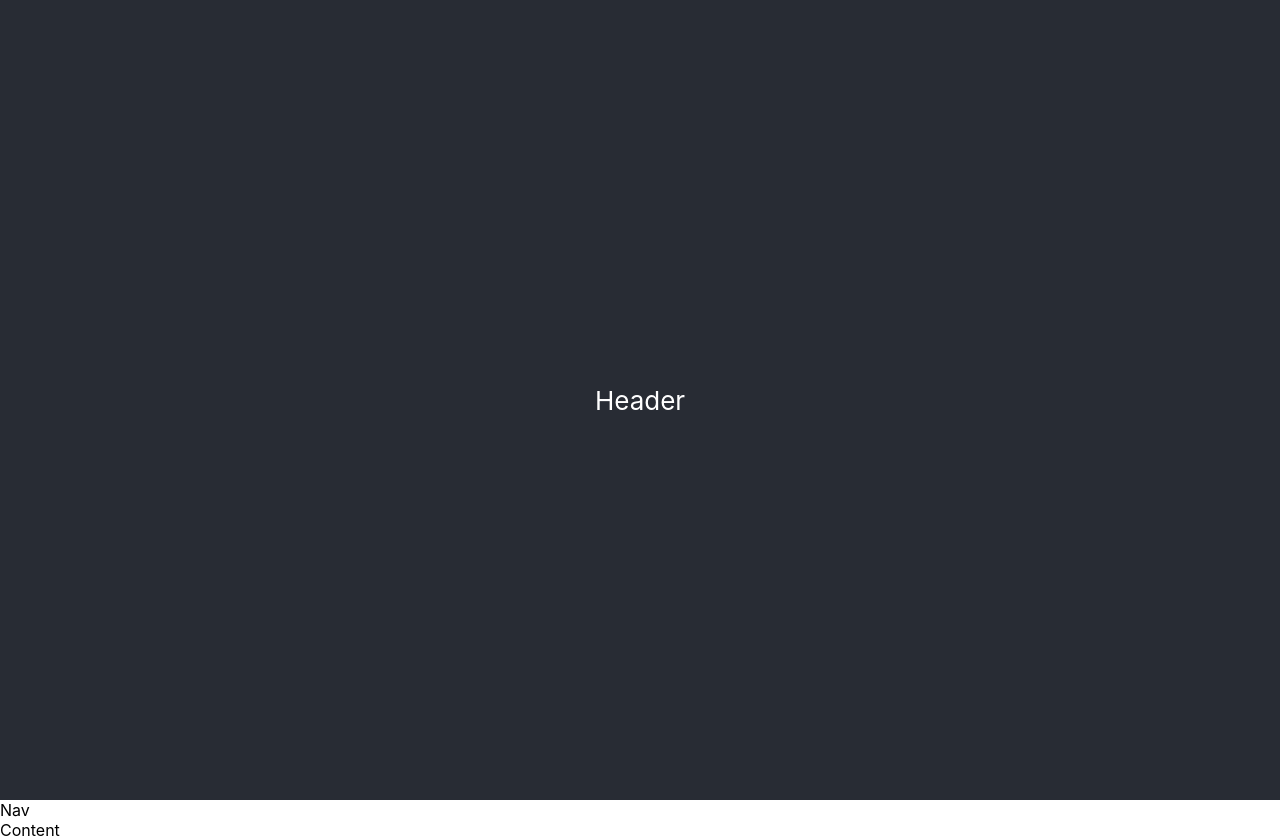
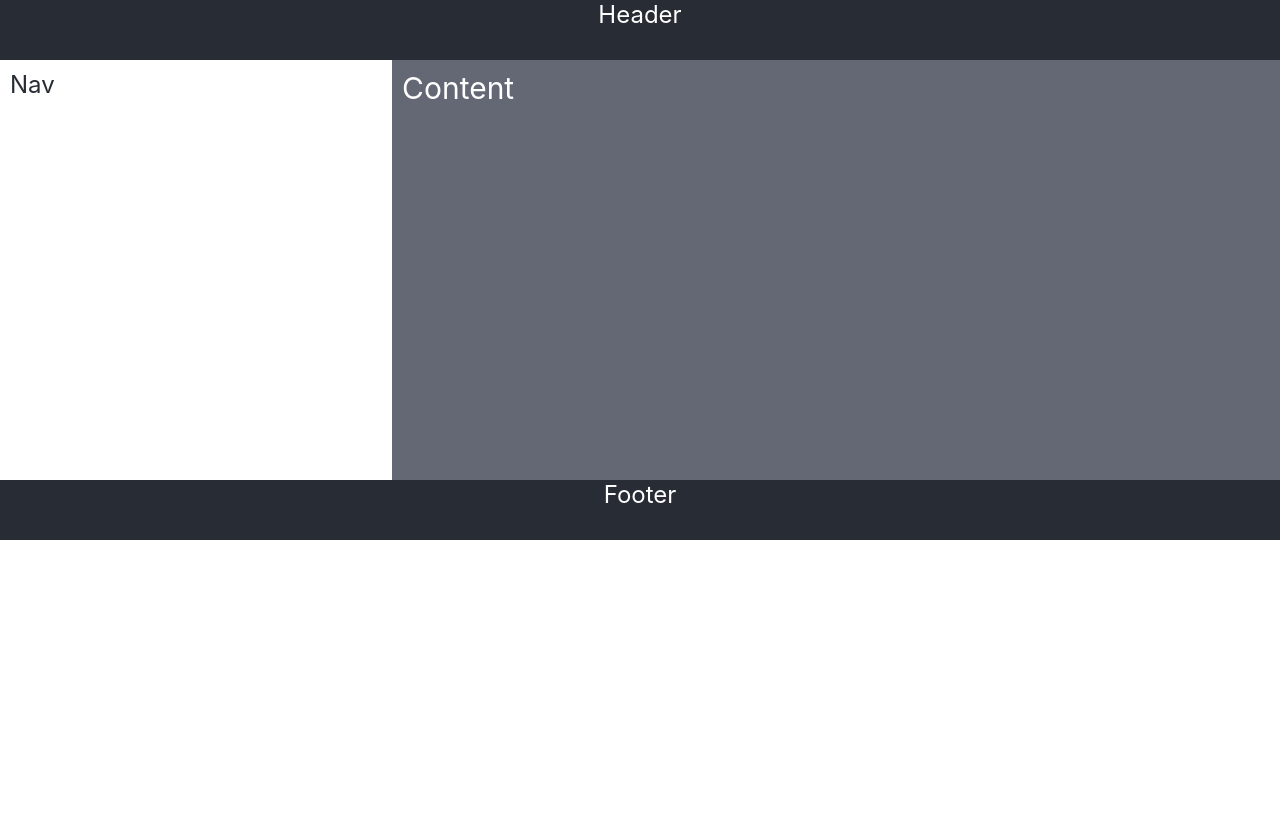
Before and after one commit to igor-minaev/routing, a React (Create React App) app: page / in a window 1280 px wide. After the commit the page ends 800 px from the top, so only its background shows below. Built offline with nearby package versions, Linux system fonts and the light colour scheme.

Commit message:
add styles

```diff
--- a/src/App.css
+++ b/src/App.css
@@ -1,38 +0,0 @@
-.App {
-  text-align: center;
-}
-
-.App-logo {
-  height: 40vmin;
-  pointer-events: none;
-}
-
-@media (prefers-reduced-motion: no-preference) {
-  .App-logo {
-    animation: App-logo-spin infinite 20s linear;
-  }
-}
-
-.App-header {
-  background-color: #282c34;
-  min-height: 100vh;
-  display: flex;
-  flex-direction: column;
-  align-items: center;
-  justify-content: center;
-  font-size: calc(10px + 2vmin);
-  color: white;
-}
-
-.App-link {
-  color: #61dafb;
-}
-
-@keyframes App-logo-spin {
-  from {
-    transform: rotate(0deg);
-  }
-  to {
-    transform: rotate(360deg);
-  }
-}
--- a/src/App.tsx
+++ b/src/App.tsx
@@ -1,14 +1,15 @@
 import React from 'react';
-import './App.css';
+import s from './components/Site.module.css'
 
 function App() {
     return (
-        <div>
-            <header className="App-header">Header</header>
-            <div className="body">
-                <div className="nav">Nav</div>
-                <div className="content">Content</div>
+        <div className='App'>
+            <header className={s.header}>Header</header>
+            <div className={s.body}>
+                <div className={s.nav}>Nav</div>
+                <div className={s.content}>Content</div>
             </div>
+            <footer className={s.footer}>Footer</footer>
         </div>
     );
 }
--- /dev/null
+++ b/src/components/Site.module.css
@@ -0,0 +1,30 @@
+.header,.footer {
+    height: 60px;
+    width: 100%;
+    background-color: #282c34;
+    color: white;
+    text-align: center;
+    font-size: 24px;
+}
+
+.body {
+    display: flex;
+}
+
+.nav {
+    background-color: white;
+    min-height: 400px;
+    width: 30%;
+    color: #282c34;
+    font-size: 24px;
+    padding: 10px;
+}
+
+.content {
+    background-color: #646875;
+    min-height: 400px;
+    width: 70%;
+    color: white;
+    font-size: 30px;
+    padding: 10px;
+}
```
